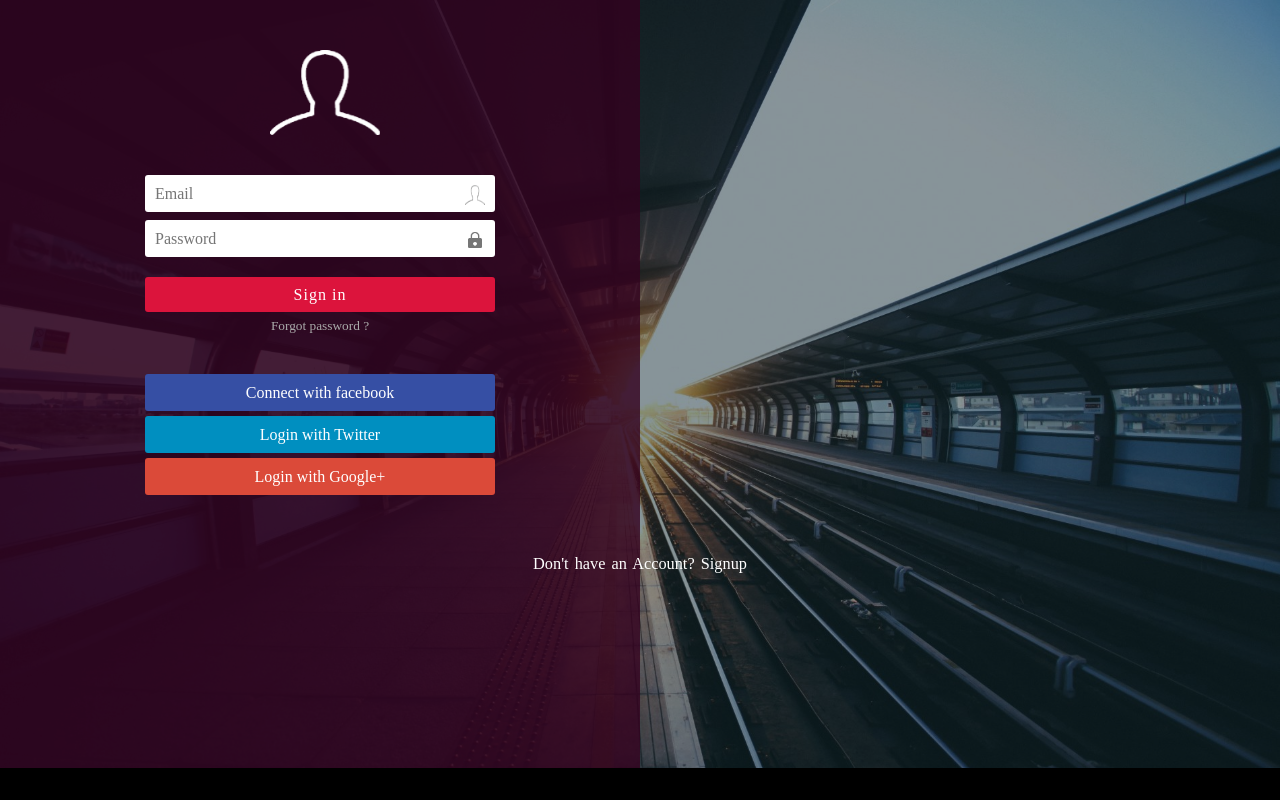
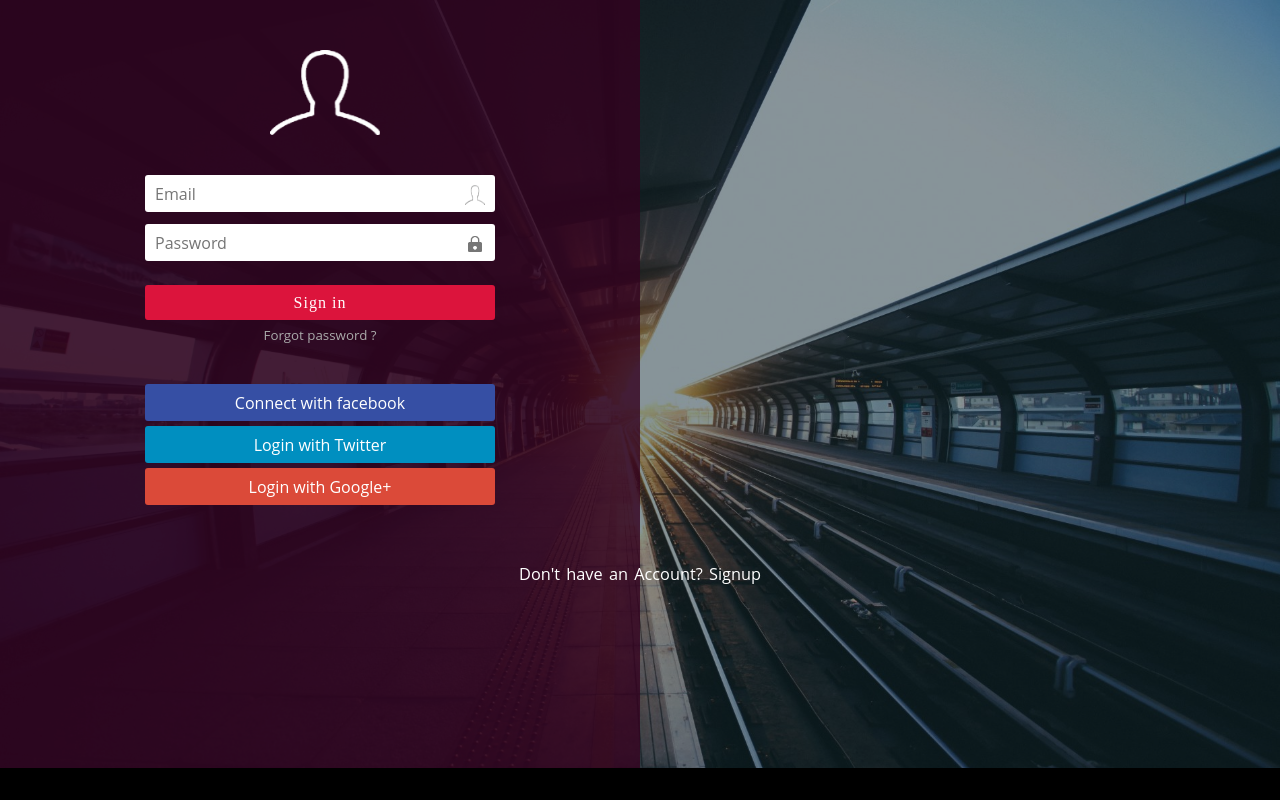
Before and after one commit to zneroravi/campus_amigo_website, a PHP site: page /signup/login.php in a window 1280 px wide. Run offline with PHP 8.4, Linux system fonts and the light colour scheme.

Commit message:
css added

```diff
--- a/signup/app/css/1000px.css
+++ b/signup/app/css/1000px.css
@@ -45,7 +45,7 @@ body{background-color: #000;}
     display: block;
     top:0px;
     width: 50%;
-    background-color: rgba(0,150,70,0.6);;
+    background-color: rgba(0,10,70,0.6);
     -webkit-backface-visibility: hidden;
     -o-backface-visibility: hidden;
     backface-visibility: hidden;
@@ -168,8 +168,9 @@ body{background-color: #000;}
     color:#fff;
 }
 .forget-content .signinFormLink-container #sinflBtn2:hover{
-    background-color: #ff5533;
-    box-shadow: -2px -3px 1px 0.5px #fff;
+    background-color: #116377;
+    border-radius: 5px;
+ /*   box-shadow: -2px -3px 1px 0.5px #fff;  */
 }
 .forget-content .signinFormLink-container #sinflBtn2:active{
         background-color: #dd5533;
--- a/signup/app/css/main.css
+++ b/signup/app/css/main.css
@@ -1,7 +1,7 @@
 *{
     margin:0;
     padding:0;
-    font-family: 'Times New Roman', Times, serif;
+    font-family: 'Open Sans';
     box-sizing: border-box;
 }
 .container{
```
